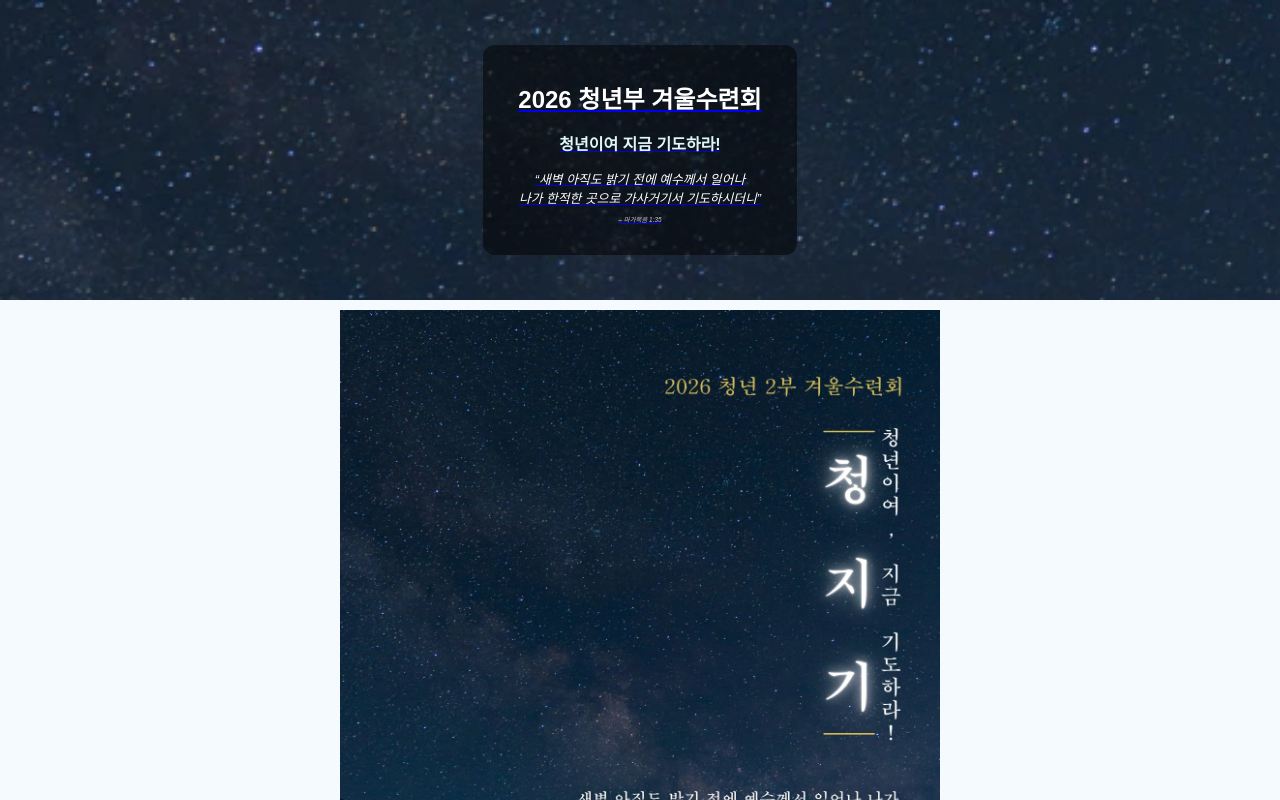
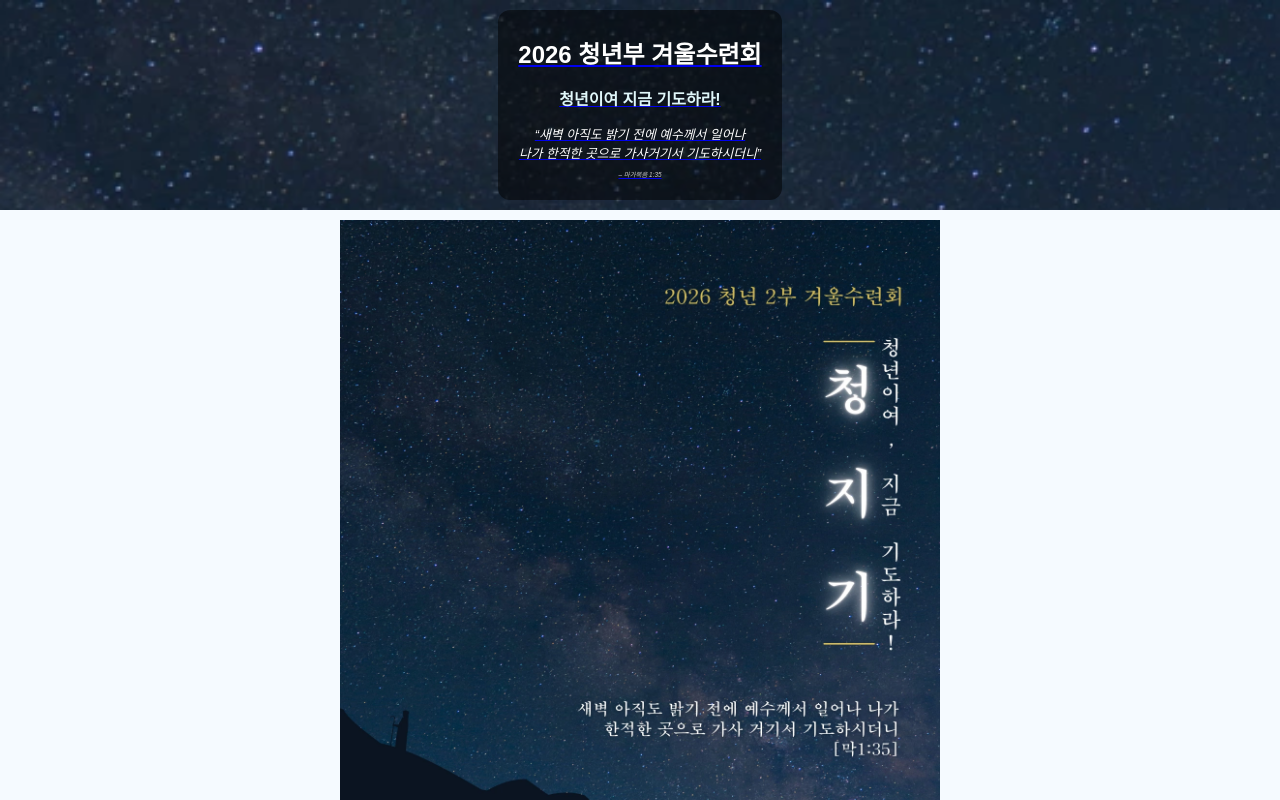
Before and after one commit to SEOYOUNGJIN92/GuidBook_react, a React (Create React App) app: page / in a window 1280 px wide. Shown: the top 800 px of the page. Built offline with nearby package versions, Linux system fonts and the light colour scheme.

Commit message:
Header 수정

```diff
--- a/src/index.css
+++ b/src/index.css
@@ -10,7 +10,7 @@
 .retreat-header {
   position: relative;
   width: 100%;
-  height: 300px;
+  height: 210px;
   background: url("/public/img/Header.webp") top/cover no-repeat;
   color: white;
   display: flex;
@@ -20,10 +20,10 @@
 
 .overlay {
   background: rgba(0, 0, 0, 0.5);
-  padding-top: 15px;
-  padding-bottom: 15px;
-  padding-left: 35px;
-  padding-right: 35px;
+  padding-top: 5px;
+  padding-bottom: 5px;
+  padding-left: 20px;
+  padding-right: 20px;
   text-align: center;
   border-radius: 12px;
 }
```
